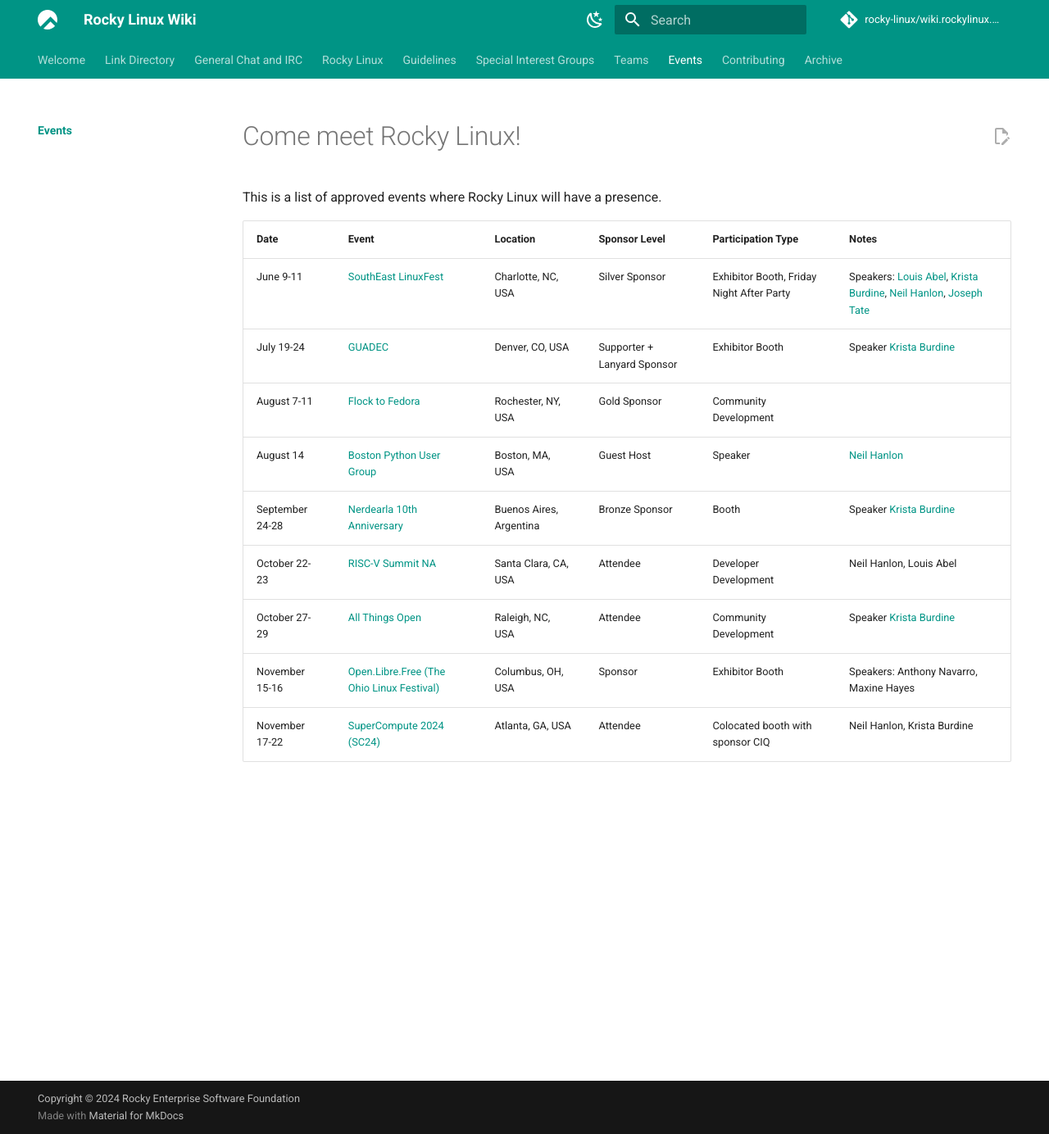
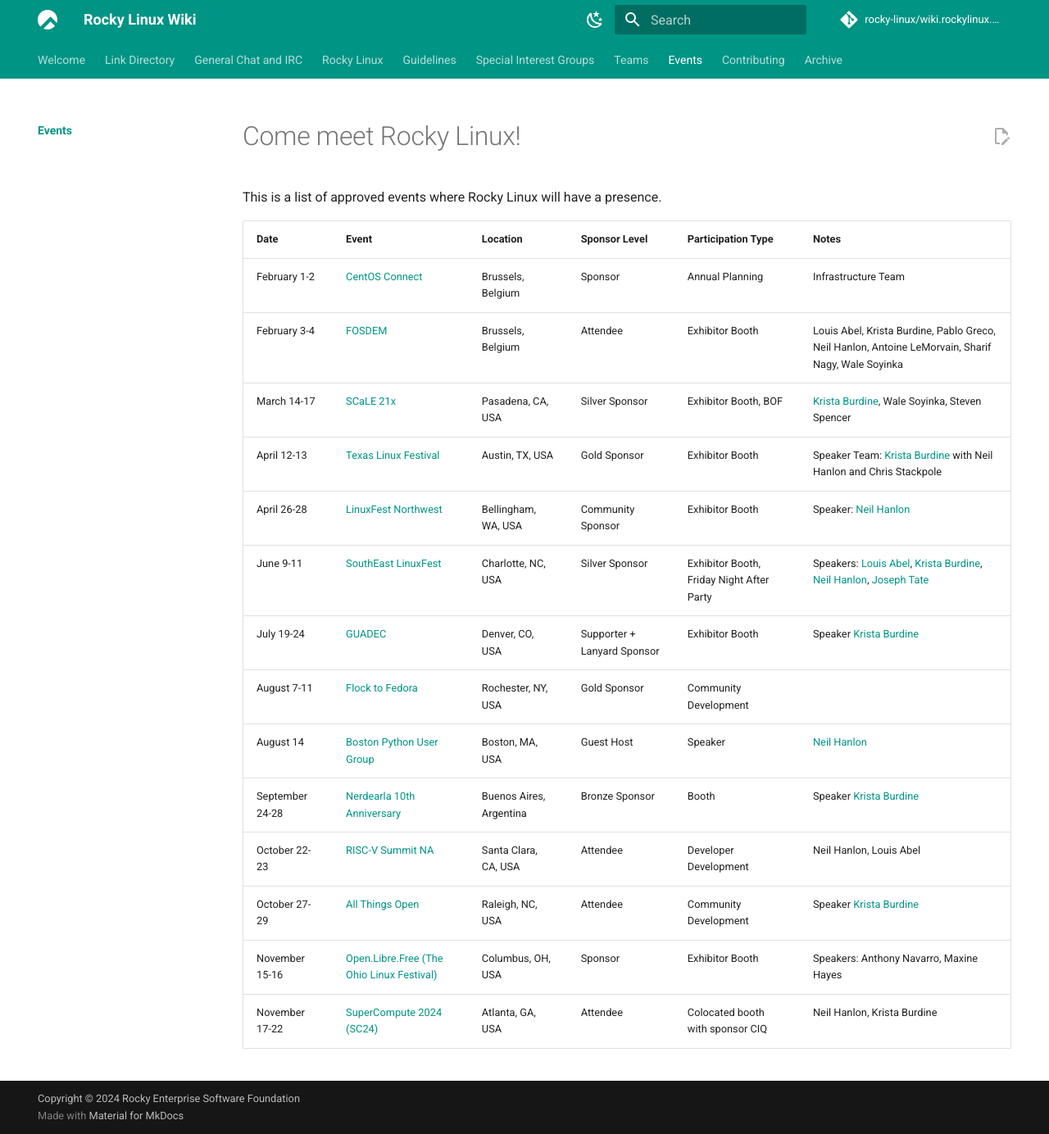
Before and after one commit to rocky-linux/wiki.rockylinux.org, an MkDocs documentation site: the page built from docs/events/index.md, in a window 1280 px wide and 1384 px high. Shown: the whole window at 82% size. Built offline with MkDocs 1.6.1 and Material for MkDocs 9.7.7, drawn with Linux system fonts in a browser that asks for light colours; comment, search, counter and statistics services are not loaded.

Commit message:
Update index.md
Complete 2024 List of Events

```diff
--- a/docs/events/index.md
+++ b/docs/events/index.md
@@ -8,6 +8,11 @@
 
 |Date|Event|Location|Sponsor Level|Participation Type|Notes|
 |-|-|-|-|-|-|
+|February 1-2|[CentOS Connect](https://connect.centos.org/)|Brussels, Belgium|Sponsor|Annual Planning|Infrastructure Team|
+|February 3-4|[FOSDEM](https://archive.fosdem.org/2024/)|Brussels, Belgium|Attendee|Exhibitor Booth|Louis Abel, Krista Burdine, Pablo Greco, Neil Hanlon, Antoine LeMorvain, Sharif Nagy, Wale Soyinka|
+|March 14-17|[SCaLE 21x](https://www.socallinuxexpo.org/scale/21x/schedule)|Pasadena, CA, USA|Silver Sponsor|Exhibitor Booth, BOF|[Krista Burdine](https://www.youtube.com/watch?v=YqAoXOrCSHg), Wale Soyinka, Steven Spencer|
+|April 12-13|[Texas Linux Festival](https://2024.texaslinuxfest.org/)|Austin, TX, USA|Gold Sponsor|Exhibitor Booth|Speaker Team: [Krista Burdine](https://2024.texaslinuxfest.org/talks/deep-in-the-heart-of-rocky/) with Neil Hanlon and Chris Stackpole|
+|April 26-28|[LinuxFest Northwest](https://linuxfestnorthwest.org/)|Bellingham, WA, USA|Community Sponsor|Exhibitor Booth|Speaker: [Neil Hanlon](https://www.youtube.com/watch?v=iSDAK7-UKHg)|
 |June 9-11|[SouthEast LinuxFest](https://southeastlinuxfest.org/)|Charlotte, NC, USA|Silver Sponsor|Exhibitor Booth, Friday Night After Party|Speakers: [Louis Abel](https://speakers.southeastlinuxfest.org/southeast-linux-fest-2024/speaker/XYNUTC/), [Krista Burdine](https://speakers.southeastlinuxfest.org/southeast-linux-fest-2024/speaker/FKCSRW/), [Neil Hanlon](https://speakers.southeastlinuxfest.org/southeast-linux-fest-2024/speaker/RQTB3D/), [Joseph Tate](https://speakers.southeastlinuxfest.org/southeast-linux-fest-2024/speaker/UGM9KS/)|
 |July 19-24|[GUADEC](https://events.gnome.org/event/209/)|Denver, CO, USA|Supporter + Lanyard Sponsor|Exhibitor Booth|Speaker [Krista Burdine](https://events.gnome.org/event/209/contributions/745/)|
 |August 7-11|[Flock to Fedora](https://flocktofedora.org/)|Rochester, NY, USA|Gold Sponsor|Community Development||
```
